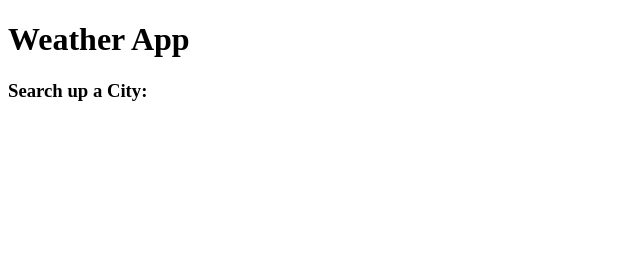
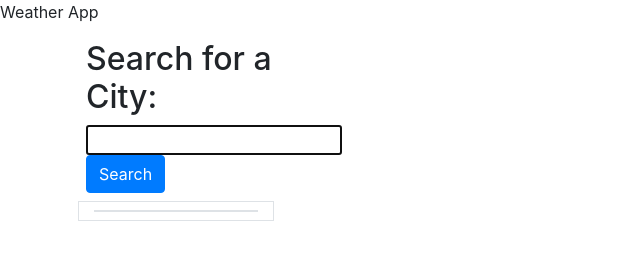
Before and after one commit to JioR95/Weather-app, a plain HTML site: page index.html in a window 1280 px wide. Shown: the whole page, without its empty margins (0-640 px from the left). Drawn offline with nearby package versions, Linux system fonts and the light colour scheme; a web font is replaced by a local one.

Commit message:
html file

```diff
--- a/index.html
+++ b/index.html
@@ -4,34 +4,55 @@
     <meta charset="UTF-8">
     <meta http-equiv="X-UA-Compatible" content="IE=edge">
     <meta name="viewport" content="width=device-width, initial-scale=1.0">
-    <link rel="stylesheet" href="https://cdnjs.cloudflare.com/ajax/libs/bootstrap/5.2.1/css/bootstrap-grid.min.css.map">
-    <link rel="stylesheet" href="https://fonts.google.com/share?selection.family=Noto%20Sans%20Mono:wght@100">
+    <link rel="preconnect" href="https://fonts.googleapis.com">
+    <link rel="preconnect" href="https://fonts.gstatic.com" crossorigin>
+    <link rel="stylesheet" href="https://stackpath.bootstrapcdn.com/bootstrap/4.3.1/css/bootstrap.min.css"/>
+    <link rel="stylesheet" href="https://cdnjs.cloudflare.com/ajax/libs/open-iconic/1.1.1/font/css/open-iconic-bootstrap.min.css" />
     <link rel="stylesheet" href="./assets/css/style.css" />
     <title>Weather App</title>
-
  </head>
 
  <body>
-    <div class = "container">
-        <div class = "row">
-            <div class = "col-12">
-                <h1>Weather App</h1>
-            </div>
-        </div>
 
-        <!-- Sidebar -->
+    <header>
+        Weather App
+    </header>
 
-    <div class = "row">
-        <div class = "col-12 col-md-3">
-            <h3>Search up a City:</h3>
-            <form>
-                <div class = "form-grou input-group">
+    <main>
 
-                </div>
+        <!--Search for a City-->
+
+        <div class ="container">
+            <div class ="row w-100">
+                <div class ="col-12 col-md-3 p-2 search-colum">
+                    <form id ="input-search" class="p-2">
+                        <h2>Search for a City:</h2>
+                        <input id ="city" type ="text" class ="form-input" autofocus="true" />
+                        <button type="submit" class="btn btn-primary">Search</button>
                     </form>
+
+                    <!--Current Weather-->
+
+                    <div class ="city col-12 col-md-9 border p-b-3">
+                        <h3 id ="searched-city"></h3>
+                        <div id="weather-container-now" class ="list-group"></div>
+
+                        <!-- History button-->
+
+                        <div id ="history-search-btns" class ="history-search border"></div>
+
+                        <!-- Display Weather -->
+                        <div id ="five-days" class="row fiveContainer">
+                            <h4 id ="forecast" class ="col-12 w-100"></h4>
+                            <div id ="display-fivedays" class ="d-flex"></div>
                         </div>
                     </div>
                 </div>
-
+            </div>
+        </div>
+    </main>
+    <script src="https://code.jquery.com/jquery-3.4.1.min.js"></script>
+    <script src="https://cdnjs.cloudflare.com/ajax/libs/moment.js/2.24.0/moment.min.js"></script>
+    <script src="./assets/js/script.js"></script>
  </body>
 </html>
```
Lines whose indentation alone changed are shown as unchanged.
